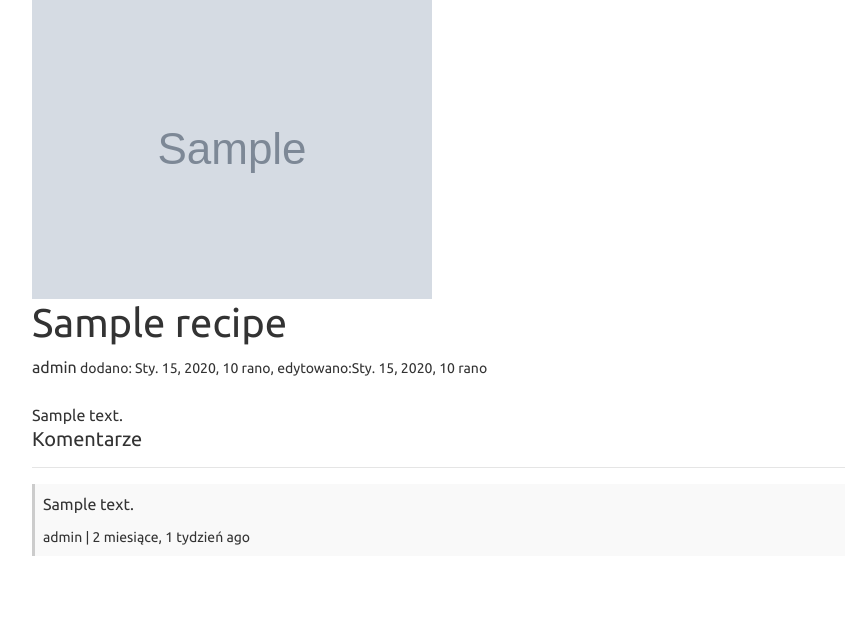
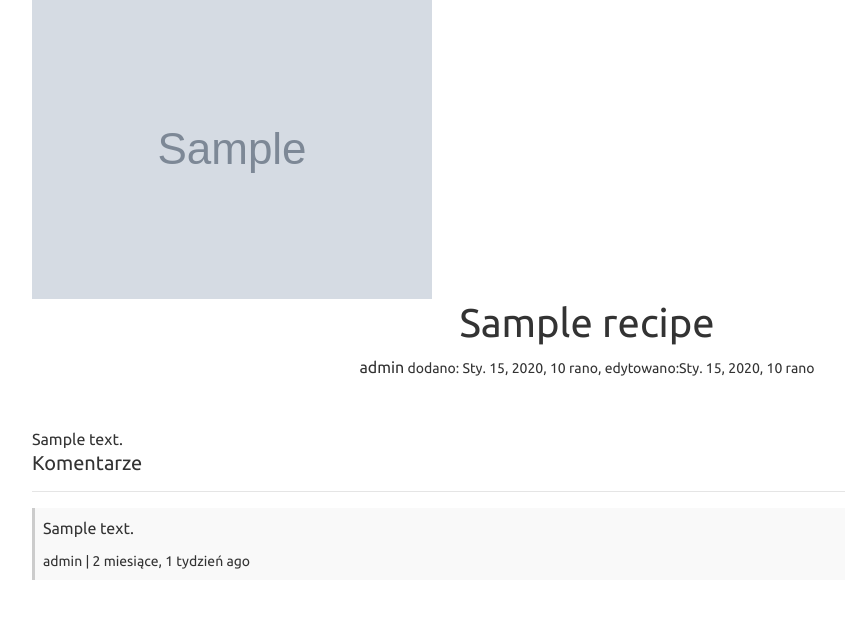
Before and after one commit to adriannach/ZAI, a Django app: page /1/ in a window 1280 px wide. Shown: the part 81-700 px from the top of the page, without its empty margins (53-898 px from the left). Run offline with Django 3.2, Linux system fonts and the light colour scheme; data comes from the database, SQL or seed files in the repository; tables that the repository leaves empty hold one stand-in row (values such as "Sample post"); grey boxes marked "Sample" are stand-in pictures; some libraries are stand-ins or nearby versions.

Commit message:
poprawki graficzne

```diff
--- a/aplikacja/cookbook/accounts/forms.py
+++ b/aplikacja/cookbook/accounts/forms.py
@@ -9,8 +9,8 @@
 )
 User = get_user_model()
 class UserLoginForm(forms.Form):
-    username = forms.CharField()
-    password = forms.CharField(widget=forms.PasswordInput)
+    username = forms.CharField(label='Login')
+    password = forms.CharField(widget=forms.PasswordInput, label='Hasło')
 
     def clean(self, *args, **kwargs):
         username = self.cleaned_data.get("username")
@@ -33,7 +33,7 @@
 class UserRegisterForm(forms.ModelForm):
     email = forms.EmailField(label='Adres email')
     email2 = forms.EmailField(label='Potwierdz email')
-    password = forms.CharField(widget=forms.PasswordInput)
+    password = forms.CharField(widget=forms.PasswordInput, label='Hasło')
 
     class Meta:
         model = User
--- a/aplikacja/cookbook/accounts/views.py
+++ b/aplikacja/cookbook/accounts/views.py
@@ -9,7 +9,7 @@
 from .forms import UserLoginForm, UserRegisterForm
 
 def login_view(request):
-    title = "Login"
+    title = "Logowanie"
     form = UserLoginForm(request.POST or None)
     if form.is_valid():
         username = form.cleaned_data.get("username")
@@ -21,7 +21,7 @@
     return render(request, "form.html",{"form":form, "title":title})
 
 def register_view(request):
-    title = "Register"
+    title = "Rejestracja"
     form = UserRegisterForm(request.POST or None)
     if form.is_valid():
         user = form.save(commit=False)
--- a/aplikacja/cookbook/templates/show.html
+++ b/aplikacja/cookbook/templates/show.html
@@ -13,11 +13,11 @@
         <img src="{{ recipe.image.url }}" alt="img" class="img-fluid">
     {% endif %}
 
-    <h1>{{ recipe.title }}</h1>
-    {{ recipe.user }}<small> dodano: {{ recipe.created_at }}, edytowano:{{ recipe.updated_at }}</small>
+    <center><h1>{{ recipe.title }}</h1>
+    {{ recipe.user }}<small> dodano: {{ recipe.created_at }}, edytowano:{{ recipe.updated_at }}</small></center>
 
     {% if request.user == recipe.user %}
-        <button type="button" class="btn btn-primary btn-sm" data-toggle="modal" data-target="#exampleModal">
+        <center><button type="button" class="btn btn-primary btn-sm" data-toggle="modal" data-target="#exampleModal">
           Usuń
         </button>
 
@@ -41,7 +41,7 @@
           </div>
         </div>
 
-        <a class="btn btn-primary btn-sm" href="{% url 'update' id=recipe.id %}" role="button">Edytuj</a>
+            <a class="btn btn-primary btn-sm" href="{% url 'update' id=recipe.id %}" role="button">Edytuj</a></center>
     {% endif %}
     <br><br>
 
```
